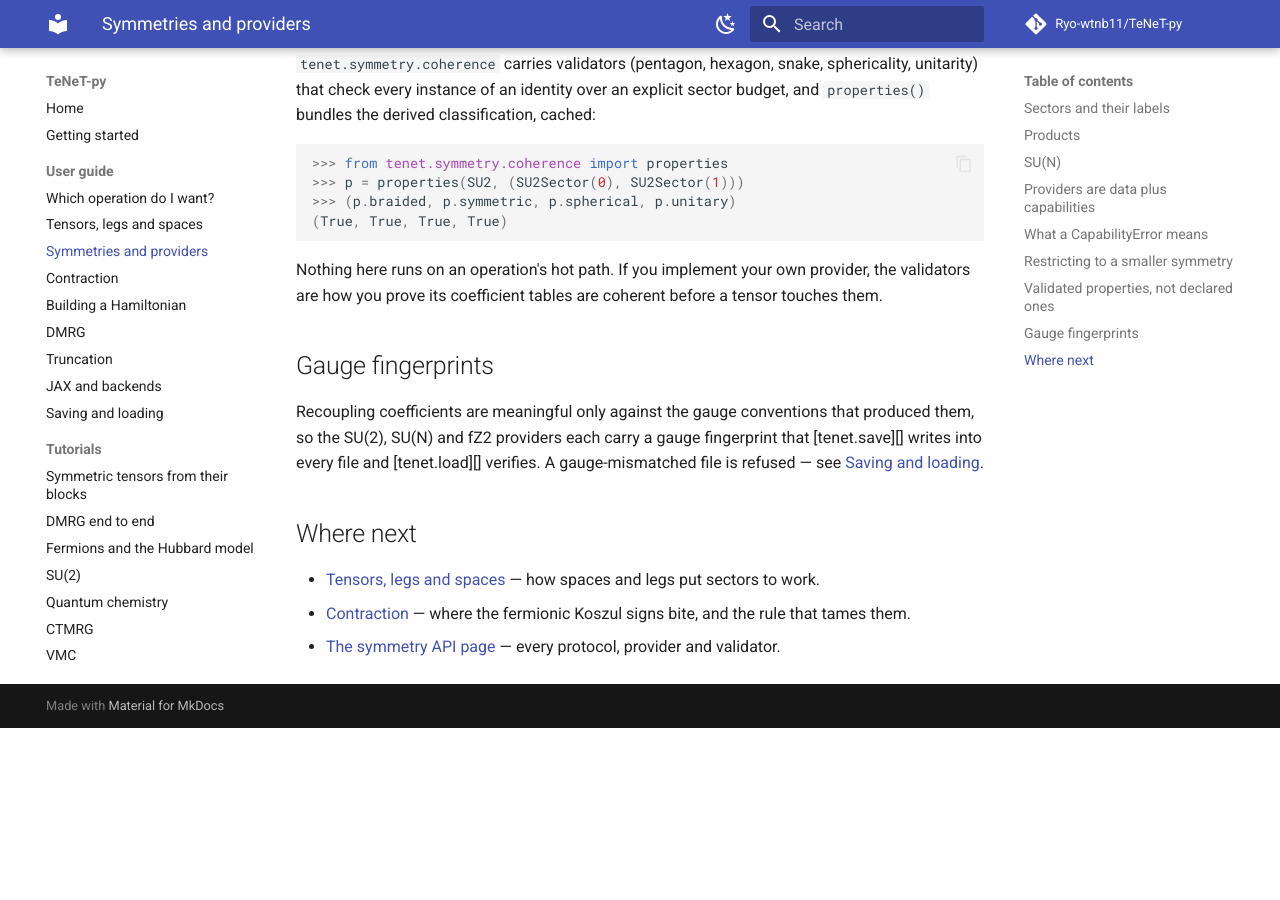
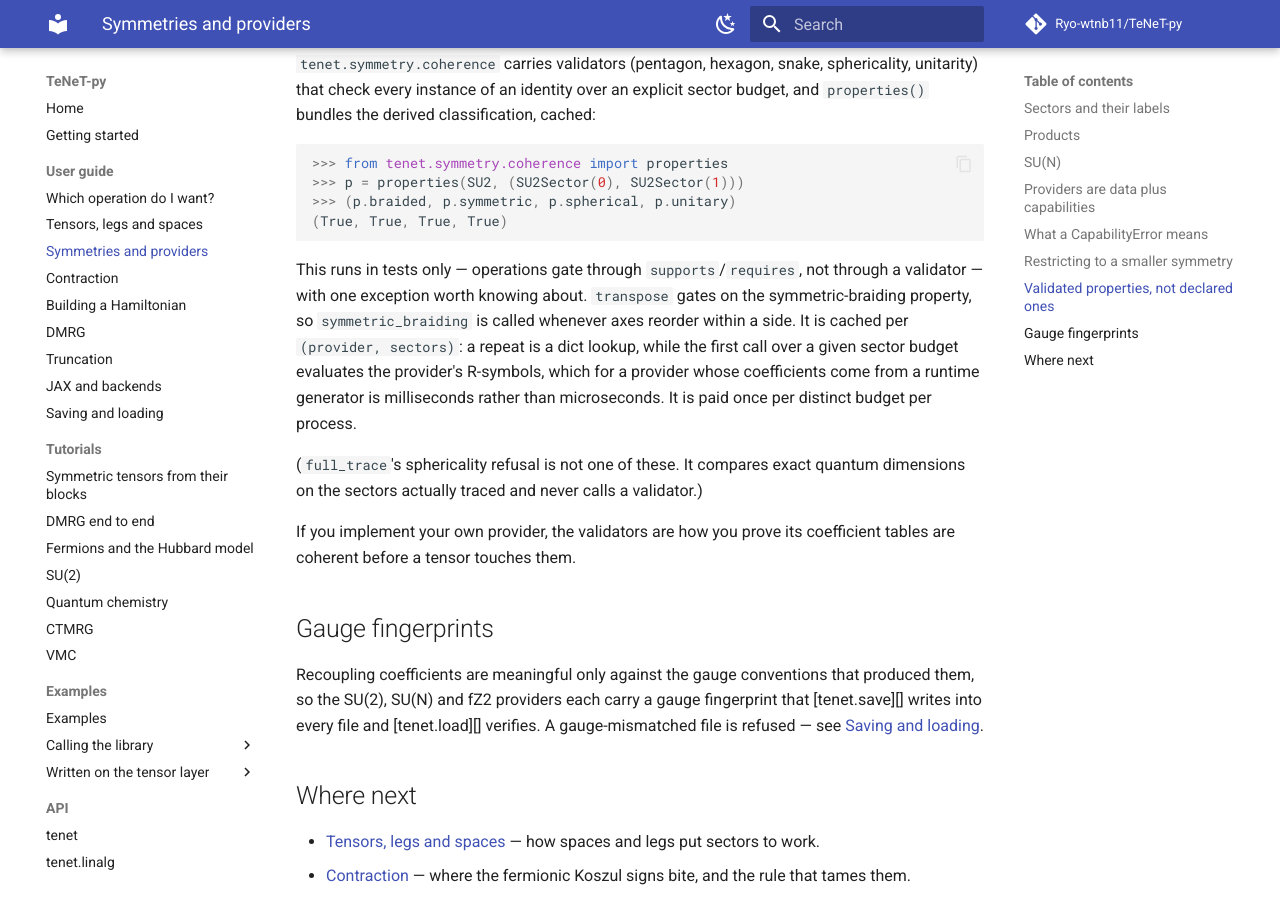
Before and after one commit to Ryo-wtnb11/TeNeT-py, an MkDocs documentation site: the page built from docs/guide/symmetries-and-providers.md, in a window 1280 px wide and 900 px high, scrolled down 3303 px. Built offline with MkDocs 1.6.1 and Material for MkDocs 9.7.7, drawn with Linux system fonts in a browser that asks for light colours; comment, search, counter and statistics services are not loaded; before the commit the page ends 4031 px from its top, so only the background shows below that.

Commit message:
docs: one validator is on the operation path, and say what it costs
`ops/permutation.py::_refuse` calls `coherence.symmetric_braiding` on every
within-side reordering, so the claim in `symmetry/coherence.py`'s module
docstring and in `docs/guide/symmetries-and-providers.md` -- "Nothing here
runs on an operation's hot path" -- was false.

Both texts also named `full_trace`'s sphericality gate as a second such
call. It is not one: `ops/contraction.py` compares exact quantum dimensions
on the sectors actually traced and never enters `coherence`. Corrected in
the same pass, since a reader chasing the wrong call site is worse off than
one told nothing.

`symmetric_braiding` is cached per `(provider, sectors)`, so the repeat is a
dict lookup; what the old sentence hid is that the *first* call over a
budget is not free. Measured on SU(2), whose R-symbols reach racah through
the generated SU(N) surface: 0.12 s for a six-sector budget, 2 us
afterwards. In a 20-update SU(2) repro that was 60% of cold planning time --
1.52 s against 0.61 s with the validator stubbed out.

No code change, and that is the finding. A per-pair memo under the existing
per-budget cache was written and measured: it saved nothing, on the repro
(1.58 s vs 1.58 s) or on a deliberately overlapping sequence of growing
budgets (0.481 s vs 0.480 s), because racah already serves repeats at 2 us
and re-testing a cleared pair was never the cost. It was discarded rather
than committed. TeNeT-py #307 reports the same result for a Python-boundary
cache over racah (40.52 s -> 39.49 s); this is a second instance of the same
lesson, so the docstring now says outright that a second cache here buys
nothing and names why.

The remaining cost is first-evaluation cost. What addresses it is upstream:
racah exposes an exact SU(2) tier that racah-py does not bind, so SU(2)
currently runs on the SU(N) generator at ~3.8 ms per cold R-symbol against
a closed-form sign (Ryo-wtnb11/racah#107; the measurement is on #307).

Co-Authored-By: Claude Opus 5 (1M context) <noreply@anthropic.com>

````diff
--- a/docs/guide/symmetries-and-providers.md
+++ b/docs/guide/symmetries-and-providers.md
@@ -155,9 +155,19 @@ sector budget, and `properties()` bundles the derived classification, cached:
 
 ```
 
-Nothing here runs on an operation's hot path. If you implement your own provider, the
-validators are how you prove its coefficient tables are coherent before a tensor touches
-them.
+This runs in tests only — operations gate through `supports`/`requires`, not through a
+validator — with one exception worth knowing about. `transpose` gates on the
+symmetric-braiding property, so `symmetric_braiding` is called whenever axes reorder
+within a side. It is cached per `(provider, sectors)`: a repeat is a dict lookup, while
+the first call over a given sector budget evaluates the provider's R-symbols, which for a
+provider whose coefficients come from a runtime generator is milliseconds rather than
+microseconds. It is paid once per distinct budget per process.
+
+(`full_trace`'s sphericality refusal is not one of these. It compares exact quantum
+dimensions on the sectors actually traced and never calls a validator.)
+
+If you implement your own provider, the validators are how you prove its coefficient
+tables are coherent before a tensor touches them.
 
 ## Gauge fingerprints
 
````
Also changed, not shown: 1 other file.
